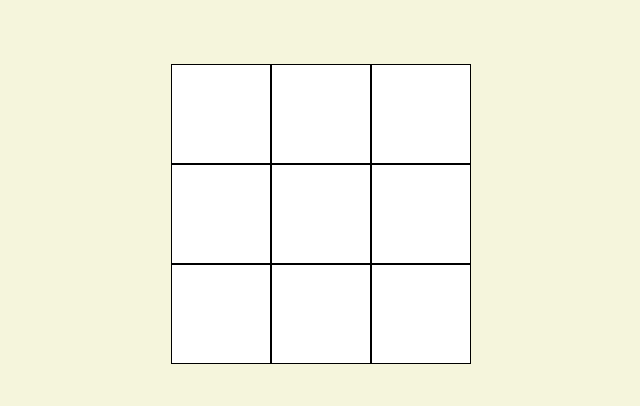
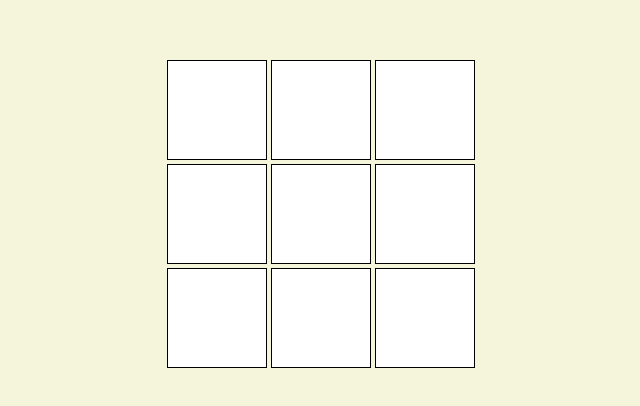
Before and after one commit to rob-carruthers/tic-tac-toe, a plain HTML site: page index.html in a window 1280 px wide. Shown: the part 194-600 px from the top of the page, without its empty margins (319-959 px from the left). Drawn offline with Linux system fonts and the light colour scheme.

Commit message:
Theme game boxes

```diff
--- a/index.html
+++ b/index.html
@@ -5,6 +5,7 @@
     <meta http-equiv="X-UA-Compatible" content="IE=edge" />
     <meta name="viewport" content="width=device-width, initial-scale=1.0" />
     <title>Tic Tac Toe</title>
+    <link rel="stylesheet" href="https://fonts.googleapis.com/css?family=Ubuntu">
     <link rel="stylesheet" href="./style.css" />
     <script src="./script.js" defer></script>
   </head>
--- a/style.css
+++ b/style.css
@@ -4,12 +4,15 @@ body {
   align-items: center;
   justify-content: center;
   height: 100vh;
+  font-family: "Ubuntu";
 }
 
 #gameBoard {
-  background-color: white;
   display: grid;
   grid-template: repeat(3, 100px) / repeat(3, 100px);
+  font-size: 48px;
+  font-weight: bold;
+  gap: 4px;
 }
 
 .boardSquare {
@@ -17,4 +20,7 @@ body {
   justify-content: center;
   align-items: center;
   border: 1px solid black;
+  background-color: white;
+  cursor: pointer;
+  user-select: none;
 }
```
